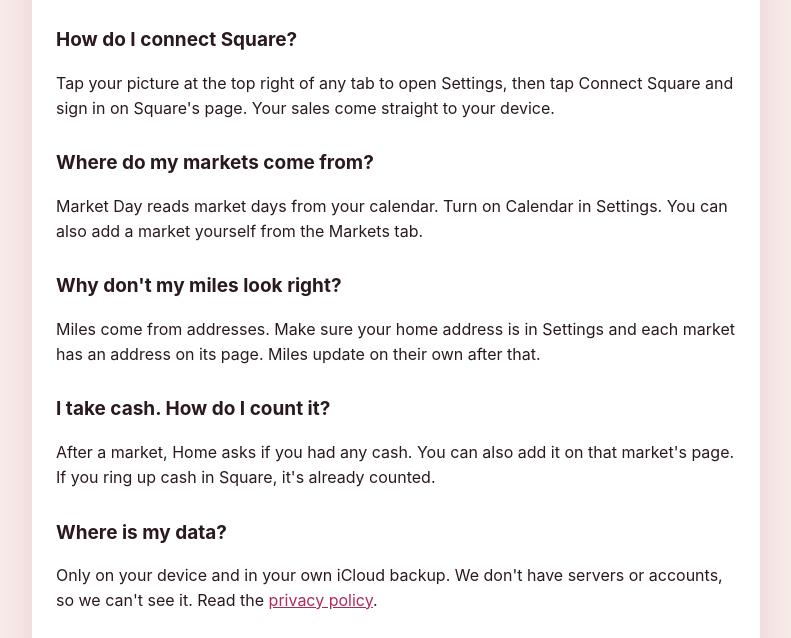
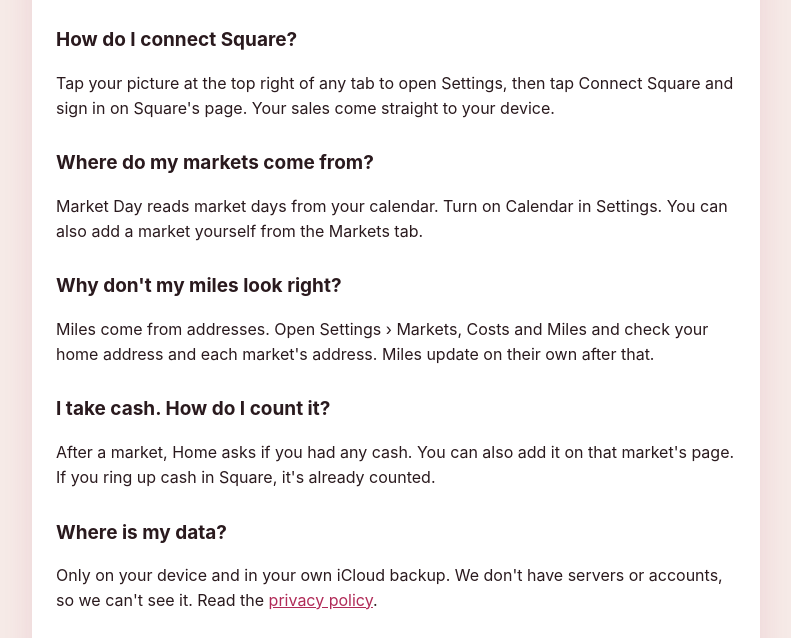
Before and after one commit to Marketday/marketday.github.io, a plain HTML site: page support/index.html in a window 1280 px wide. Shown: the part 148-786 px from the top of the page, without its empty margins (244-1035 px from the left). Drawn offline with Linux system fonts and the light colour scheme.

Commit message:
Help: point to Markets, Costs and Miles
Co-Authored-By: Claude Opus 5.5 <noreply@anthropic.com>
Claude-Session: https://claude.ai/code/session_01Jb4CaRgPo4CEJDBnX9V9Qn

```diff
--- a/support/index.html
+++ b/support/index.html
@@ -26,7 +26,7 @@
   <p>Market Day reads market days from your calendar. Turn on Calendar in Settings. You can also add a market yourself from the Markets tab.</p>
 
   <h2>Why don't my miles look right?</h2>
-  <p>Miles come from addresses. Make sure your home address is in Settings and each market has an address on its page. Miles update on their own after that.</p>
+  <p>Miles come from addresses. Open Settings › Markets, Costs and Miles and check your home address and each market's address. Miles update on their own after that.</p>
 
   <h2>I take cash. How do I count it?</h2>
   <p>After a market, Home asks if you had any cash. You can also add it on that market's page. If you ring up cash in Square, it's already counted.</p>
```
